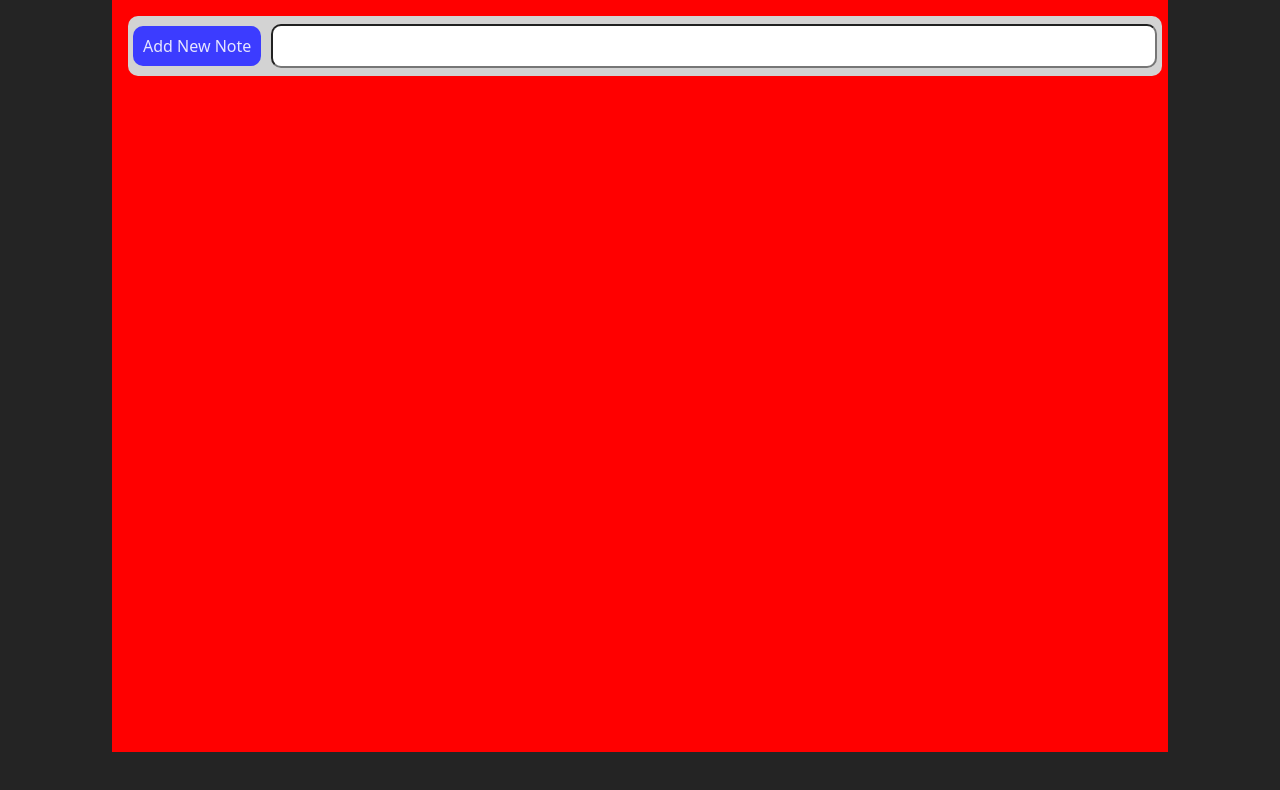
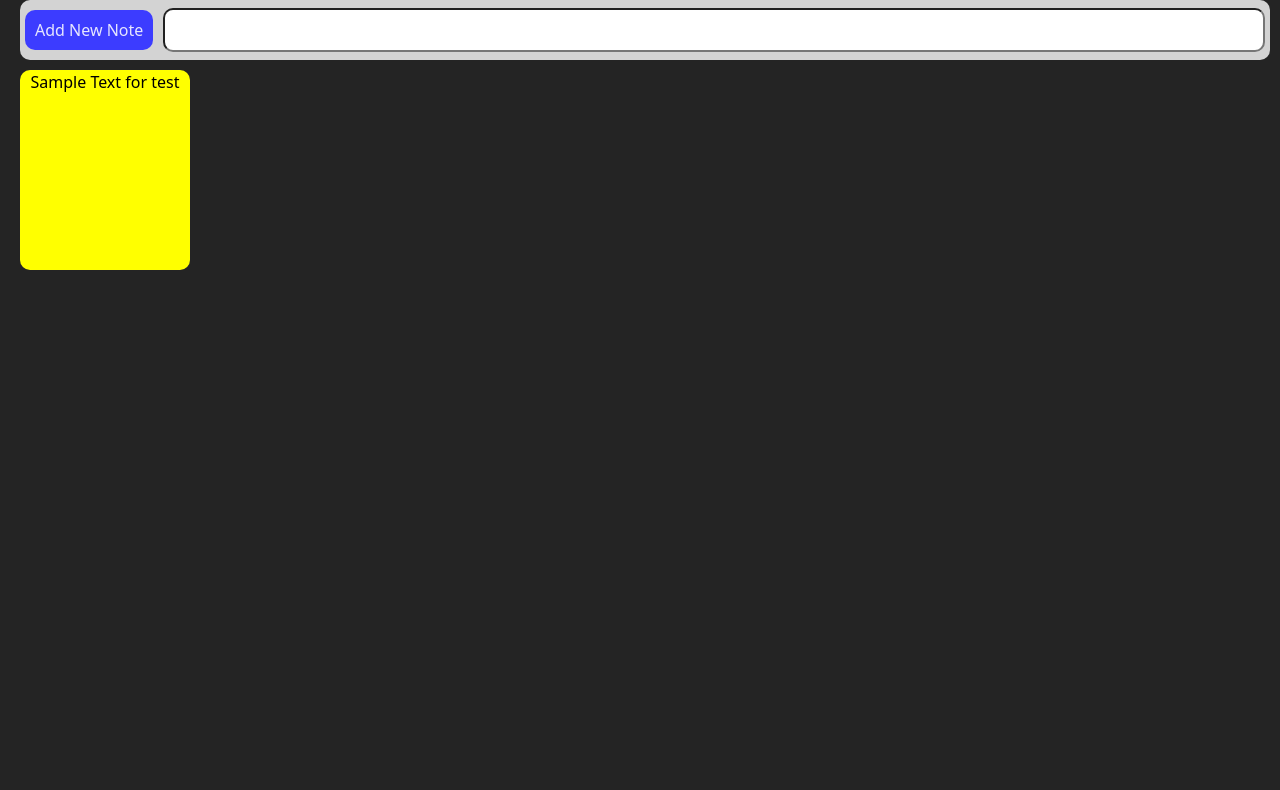
Before and after one commit to Ehsan86Re/tempoSW-sticky-note, a React (Vite) app: page / in a window 1280 px wide. Shown: the top 790 px of the page. Built offline with nearby package versions, Linux system fonts and the light colour scheme.

Commit message:
Add StickyNote Component

```diff
--- a/src/app/App.css
+++ b/src/app/App.css
@@ -1,8 +1,11 @@
 #root {
+  width: 100%;
   min-width: 1024px;
   min-height: 720px;
   margin: 0 auto;
-  padding: 1rem;
+  padding: 0 20px;
+  align-items: center;
+  justify-content: center;
+  align-content: center;
   text-align: center;
-  background-color: red;
 }
--- a/src/app/App.tsx
+++ b/src/app/App.tsx
@@ -1,6 +1,7 @@
 import { useState } from 'react'
 import './App.css'
 import Header from './components/header'
+import Body from './components/body'
 import StickyNoteProvider from './contexts/StickyNoteContext'
 
 function App() {
@@ -9,6 +10,7 @@ function App() {
     <StickyNoteProvider>
       <div id="main-container">
         <Header />
+        <Body />
       </div>
     </StickyNoteProvider>
   )
--- /dev/null
+++ b/src/app/components/body/index.tsx
@@ -0,0 +1,17 @@
+import './style.css'
+import { useStickyNotes, type StickyNote } from '../../contexts/StickyNoteContext'
+import StickyNoteComponent from '../sticky-note-component';
+import { useRef } from 'react';
+
+function Body() {
+    const { stickyNotes } = useStickyNotes();
+    const containerRef = useRef<HTMLDivElement>(null);
+
+    return (
+        <div ref={containerRef} id="container">
+            {stickyNotes.map((stickyNote: StickyNote) => <StickyNoteComponent key={stickyNote.id} data={stickyNote} containerRef={containerRef}/>)}
+        </div>
+    )
+}
+
+export default Body
--- /dev/null
+++ b/src/app/components/body/style.css
@@ -0,0 +1,5 @@
+#container {
+    width: 100%;
+    position: relative;
+    height: calc(100vh - 60px);
+}
--- /dev/null
+++ b/src/app/components/sticky-note-component/index.tsx
@@ -0,0 +1,54 @@
+import { useCallback, useRef, useState, type DragEvent, type RefObject } from 'react'
+import './style.css'
+import type { StickyNote } from '../../contexts/StickyNoteContext'
+
+type StickyNoteComponentProp = {
+  data: StickyNote,
+  containerRef: RefObject<HTMLDivElement | null>
+}
+
+function StickyNoteComponent({ data, containerRef }: StickyNoteComponentProp) {
+
+  const [position, setPosition] = useState<{ left: number, top: number }>({ left: 0, top: 10 })
+
+  const elementRef = useRef<HTMLDivElement | null>(null);
+  const offset = useRef({ x: 0, y: 0 });
+
+  const onDragStart = useCallback((e: DragEvent<HTMLDivElement>) => {
+
+    // Calculate the initial offset from the pointer position to the element's edge
+    if (elementRef.current) {
+      const rect = elementRef.current.getBoundingClientRect();
+      offset.current = {
+        x: e.clientX - rect.left,
+        y: e.clientY - rect.top,
+      };
+    }
+  }, []);
+
+  const onDrag = useCallback((e: DragEvent<HTMLDivElement>) => {
+
+    if (containerRef.current && elementRef.current) {
+      const parentRect = containerRef.current.getBoundingClientRect();
+      const elementRect = elementRef.current.getBoundingClientRect();
+
+      // Calculate new position relative to the parent container
+      let newX = e.clientX - parentRect.left - offset.current.x;
+      let newY = e.clientY - parentRect.top - offset.current.y;
+
+      // Constrain movement within the parent boundaries
+      newX = Math.max(0, Math.min(newX, parentRect.width - elementRect.width));
+      newY = Math.max(0, Math.min(newY, parentRect.height - elementRect.height));
+
+      setPosition({ left: newX, top: newY })
+    }
+  }, [])
+
+  return (
+    <div ref={elementRef} draggable onDragEnd={onDrag} onDragStart={onDragStart} className='sticky-note' style={{ ...position }}>
+      {data.value}
+    </div>
+  )
+}
+
+export default StickyNoteComponent
--- /dev/null
+++ b/src/app/components/sticky-note-component/style.css
@@ -0,0 +1,13 @@
+.sticky-note {
+    width: 150px;
+    height: 200px;
+    background-color: yellow;
+    border-radius: 10px;
+    color: black;
+    overflow-y: scroll;
+    padding: 0 10px;
+    scrollbar-width: none;
+    -ms-overflow-style: none;
+    position: absolute;
+    cursor: move;
+}
```
